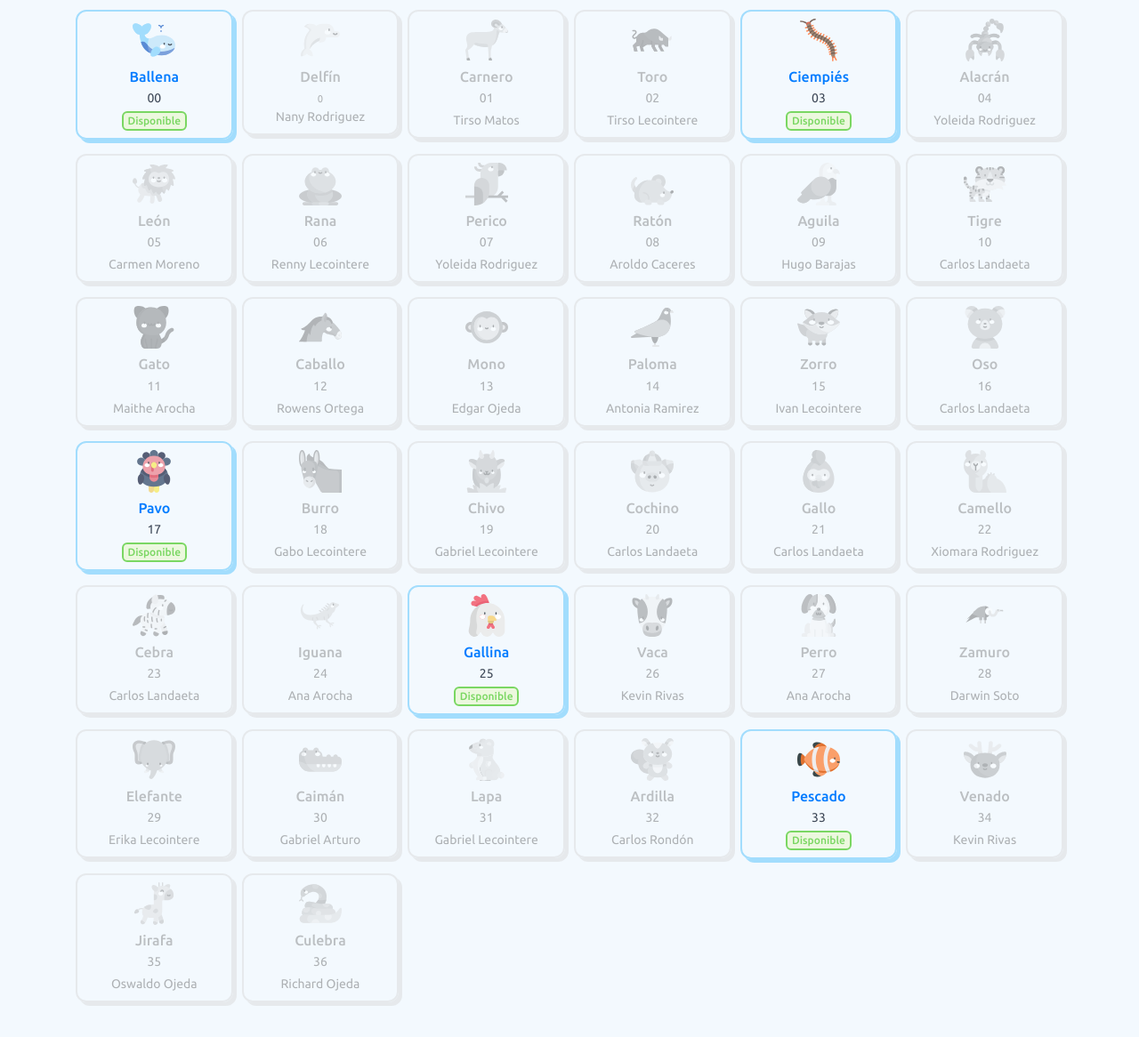
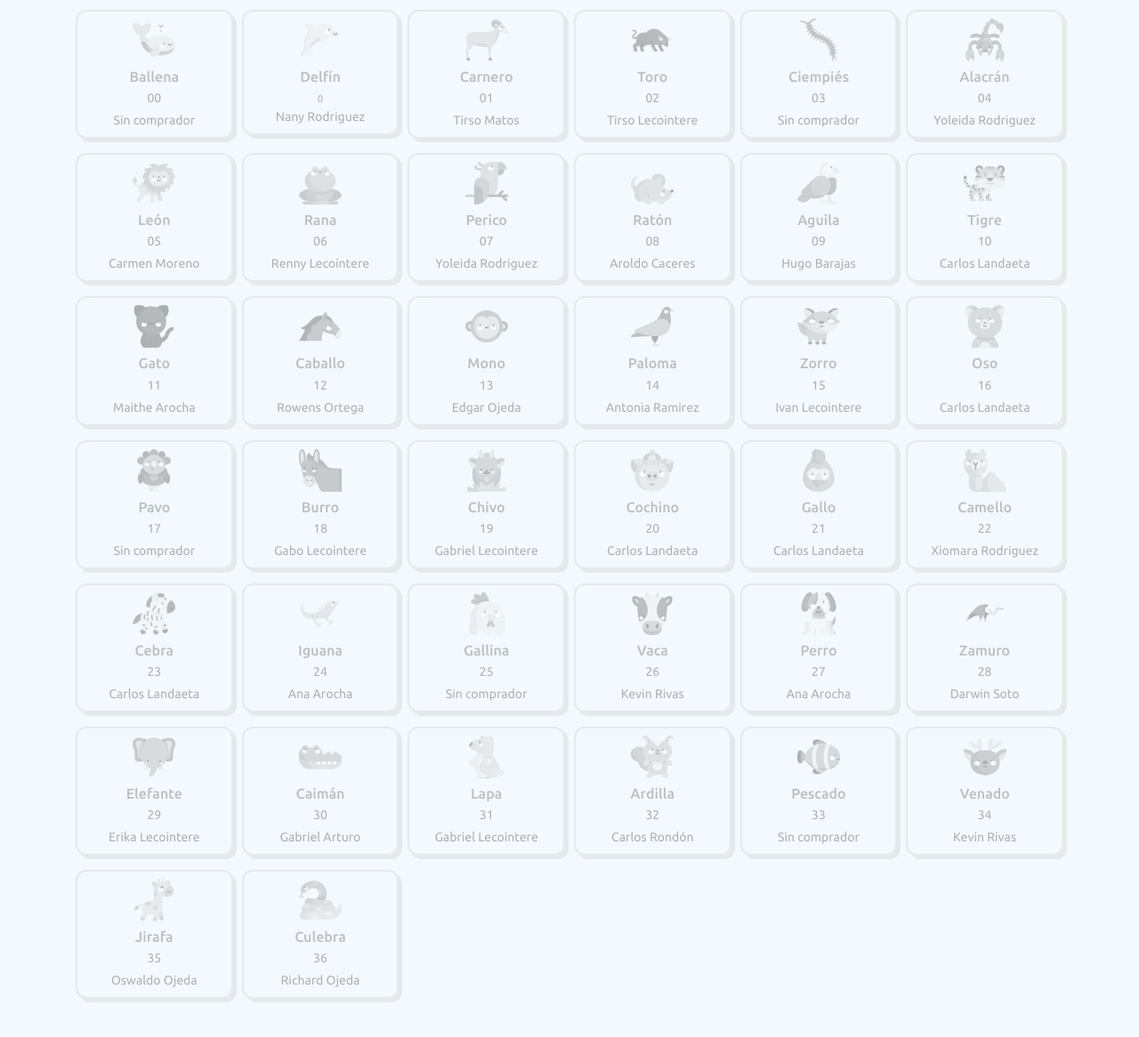
Before and after one commit to carlossacem/phone-giveaway, a website: page index.html in a window 1280 px wide. Shown: the part 720-1886 px from the top of the page at 89% size. Drawn offline with nearby package versions, Linux system fonts and the light colour scheme.

Commit message:
todos en disable

```diff
--- a/index.html
+++ b/index.html
@@ -72,7 +72,7 @@
         <div class="container">
             <div class="form-row">
                 <div class="col-4 col-lg-2">
-                    <div class="card-general mb-3">
+                    <div class="card-general card-general-taken mb-3">
                         <div class="p-2 text-center">
                             <svg class="mb-2" width="48" height="48" viewBox="0 0 48 48" fill="none" xmlns="http://www.w3.org/2000/svg">
                                 <path d="M32.7098 18.395C29.2843 18.395 26.122 19.2344 23.5728 20.6522C20.4754 22.3089 14.8526 24.2114 13.4573 18.0931C14.7967 17.9092 16.2195 17.1917 17.5506 15.8607C20.3866 13.0247 22.0676 8.14558 20.095 6.17308C18.138 4.21605 13.3209 5.85611 10.4756 8.65174C7.63051 5.8562 2.81336 4.21614 0.856325 6.17317C-1.11618 8.14567 0.564857 13.0248 3.40089 15.8608C4.87445 17.3344 6.46051 18.0561 7.92133 18.1339C8.91883 33.2072 16.9951 41.1835 32.7099 41.1835C41.1544 41.1834 48 36.082 48 29.7892C48 23.4964 41.1544 18.395 32.7098 18.395Z" fill="#CDE9FA"/>
@@ -88,7 +88,7 @@
                             </svg>
                             <h6 class="text-primary mb-1">Ballena</h6>
                             <div class="mb-1">00</div>
-                            <a class="badge badge-success" href="https://wa.me/584129408671?text=El%20n%C3%BAmero%2000%20animal%20%22Ballena%22">Disponible</a>
+                            <div class="text-truncate">Sin comprador </div>
                         </div>
                     </div>
                 </div>
@@ -161,7 +161,7 @@
                     </div>
                 </div>
                 <div class="col-4 col-lg-2 ">
-                    <div class="card-general mb-3">
+                    <div class="card-general card-general-taken mb-3">
                         <div class="p-2 text-center">
                             <svg class="mb-2" width="48" height="48" viewBox="0 0 48 48" fill="none" xmlns="http://www.w3.org/2000/svg">
                                 <g clip-path="url(#clip0)">
@@ -208,7 +208,7 @@
                             </svg>
                             <h6 class="text-primary mb-1">Ciempiés</h6>
                             <div class="mb-1">03</div>
-                            <a class="badge badge-success" href="https://wa.me/584129408671?text=El%20n%C3%BAmero%2003%20animal%20%22Ciempi%C3%A9s%22">Disponible</a>
+                            <div class="text-truncate">Sin comprador</div>
                         </div>
                     </div>
                 </div>
@@ -618,7 +618,7 @@
                     </div>
                 </div>
                 <div class="col-4 col-lg-2">
-                    <div class="card-general mb-3">
+                    <div class="card-general card-general-taken mb-3">
                         <div class="p-2 text-center">
                             <svg class="mb-2"width="48" height="48" viewBox="0 0 48 48" fill="none" xmlns="http://www.w3.org/2000/svg">
                                 <g clip-path="url(#clip0)">
@@ -652,7 +652,7 @@
                             </svg>
                             <h6 class="text-primary mb-1">Pavo</h6>
                             <div class="mb-1">17</div>
-                            <a class="badge badge-success" href="https://wa.me/584129408671?text=El%20n%C3%BAmero%2017%20animal%20%22pavo%22">Disponible</a>
+                            <div class="text-truncate">Sin comprador</div>
                         </div>
                     </div>
                 </div>
@@ -905,8 +905,8 @@
                     </div>
                 </div>
                 <div class="col-4 col-lg-2">
-                    <div class="card-general mb-3">
-                        <div class="p-2  text-center">
+                    <div class="card-general card-general-taken mb-3">
+                        <div class="p-2 text-center">
                             <svg class="mb-2" width="48" height="48" viewBox="0 0 48 48" fill="none" xmlns="http://www.w3.org/2000/svg">
                                 <g clip-path="url(#clip0)">
                                 <path d="M26.6289 10.4657C26.0912 7.06291 24.6898 3.74379 22.6828 1.11991C21.7257 -0.13184 19.935 -0.370152 18.6838 0.587035C17.5976 1.41775 17.2745 2.87632 17.8341 4.06535C17.8802 4.16332 17.7675 4.25932 17.6781 4.19838C16.2874 3.25141 14.8001 2.47722 13.2792 1.92213C11.8048 1.384 10.0998 2.10063 9.54884 3.57016C8.98897 5.0635 9.76062 6.72138 11.2568 7.25782C11.4957 7.3435 11.7337 7.43697 11.9702 7.53785C12.1552 7.61679 12.0717 7.89466 11.8737 7.85894C11.0495 7.70997 10.2243 7.61379 9.40747 7.57385C7.83528 7.49641 6.49578 8.71029 6.41881 10.2837C6.34184 11.8574 7.55516 13.1955 9.12875 13.2723C11.4973 13.3882 13.9852 14.1696 16.1338 15.4725C18.0877 16.6574 19.2597 17.9957 19.5546 18.7963C19.9793 19.9498 21.0705 20.6642 22.2319 20.6642C22.5593 20.6642 22.8923 20.6073 23.2172 20.4876C23.3274 20.447 23.433 20.3997 23.5349 20.3475C24.3834 20.2295 25.1697 19.7328 25.6252 18.9303C26.7892 16.88 27.1549 13.7947 26.6289 10.4657Z" fill="#F27281"/>
@@ -932,7 +932,7 @@
                             </svg>
                             <h6 class="text-primary mb-1">Gallina</h6>
                             <div class="mb-1">25</div>
-                            <a class="badge badge-success" href="https://wa.me/584129408671?text=El%20n%C3%BAmero%2025%20animal%20%22Gallina%22">Disponible</a>
+                            <div class="text-truncate">Sin comprador</div>
                         </div>
                     </div>
                 </div>
@@ -1188,7 +1188,7 @@
                     </div>
                 </div>
                 <div class="col-4 col-lg-2">
-                    <div class="card-general mb-3">
+                    <div class="card-general card-general-taken mb-3">
                         <div class="p-2 text-center">
                             <svg class="mb-2" width="48" height="48" viewBox="0 0 48 48" fill="none" xmlns="http://www.w3.org/2000/svg">
                                 <path d="M33.0194 9.28369L28.8064 12.3431L27.2097 23.9999L29.1897 35.5928L33.0195 38.7161C34.519 38.4881 35.9704 38.1203 37.3405 37.62V10.3798C35.9703 9.87966 34.5188 9.51169 33.0194 9.28369Z" fill="#EFEDEE"/>
@@ -1213,7 +1213,7 @@
                             </svg>
                             <h6 class="text-primary mb-1">Pescado</h6>
                             <div class="mb-1">33</div>
-                            <a class="badge badge-success" href="https://wa.me/584129408671?text=El%20n%C3%BAmero%2033%20animal%20%22Pescado%22">Disponible</a>
+                            <div class="text-truncate">Sin comprador</div>
                         </div>
                     </div>
                 </div>
```
